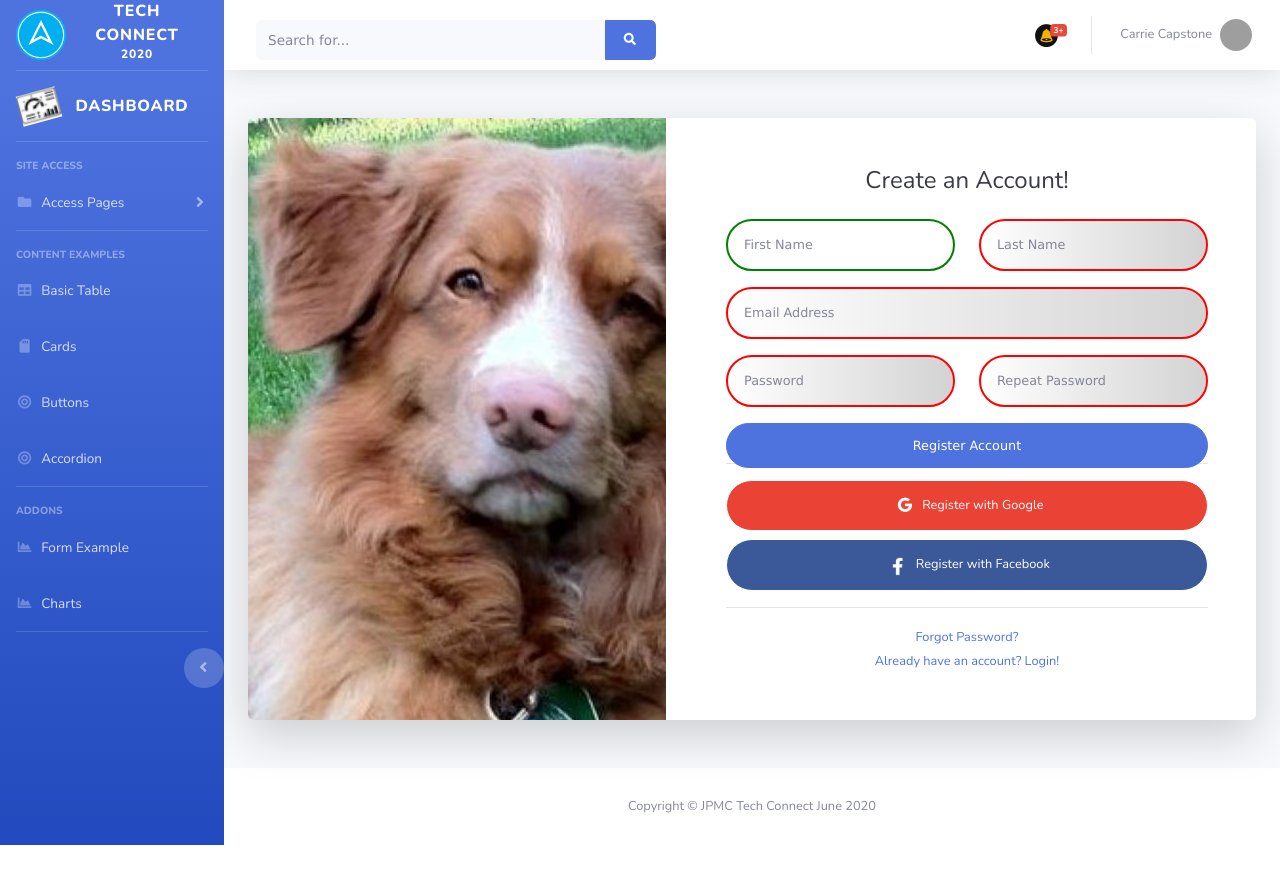
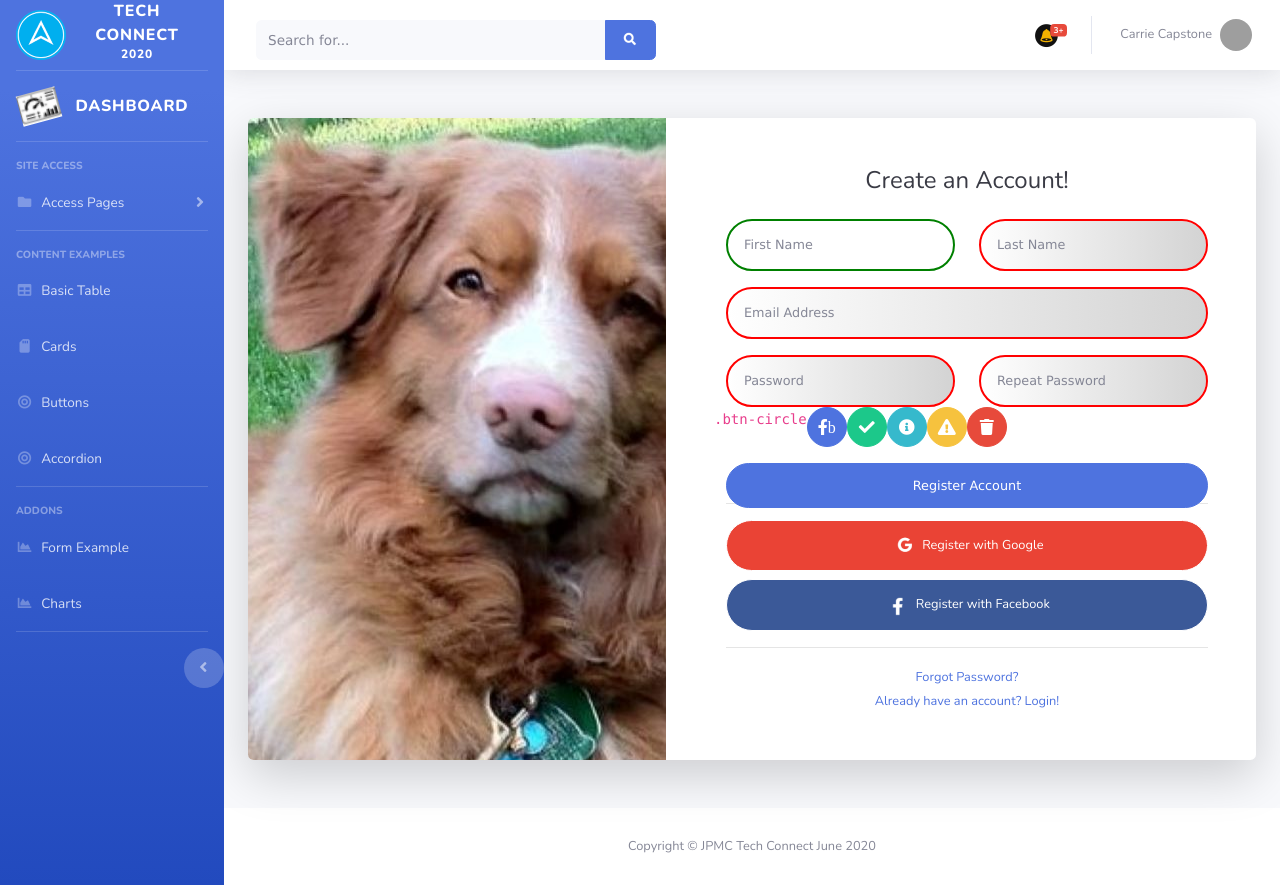
Before and after one commit to tarek-hamid/tech-elevator-capstone, a Java web app: template final-capstone-theme-1/mvc_java/src/main/webapp/WEB-INF/jsp/user/register.jsp in a window 1280 px wide. Before the commit the page ends 845 px from the top, so only its background shows below. Run offline with Spring Boot 4, a stand-in JSP engine, Linux system fonts and the light colour scheme; the template is opened without the code that fills it, so the values that code supplies are empty; the project's own start-up code is not run, and a stand-in starts its controllers and pages; database files in the repository are not loaded; some libraries are stand-ins or nearby versions; grey boxes are pictures that could not be loaded.

Commit message:
register page

```diff
--- a/final-capstone-theme-1/mvc_java/src/main/java/com/techelevator/controller/HomeController.java
+++ b/final-capstone-theme-1/mvc_java/src/main/java/com/techelevator/controller/HomeController.java
@@ -13,7 +13,7 @@ public class HomeController {
 	@RequestMapping(path="/", method=RequestMethod.GET)
 	public String displayHomePage() {
 
-		return "index";
+		return "user/login";
 	}
 
 	@RequestMapping(path="/error", method=RequestMethod.GET)
--- a/final-capstone-theme-1/mvc_java/src/main/java/com/techelevator/dao/JDBCUserDAO.java
+++ b/final-capstone-theme-1/mvc_java/src/main/java/com/techelevator/dao/JDBCUserDAO.java
@@ -105,4 +105,5 @@ public class JDBCUserDAO implements UserDAO {
 		return thisUser;
 	}
 
+
 }
--- a/final-capstone-theme-1/mvc_java/src/main/java/com/techelevator/entity/User.java
+++ b/final-capstone-theme-1/mvc_java/src/main/java/com/techelevator/entity/User.java
@@ -9,8 +9,9 @@ import org.hibernate.validator.constraints.NotBlank;
 
 public class User {
 
-	public static final String CUSTOMER_ROLE = "CUSTOMER";
-	public static final String GUEST_ROLE = "GUEST_ROLE";
+	public static final String BREWER = "BREWER";
+	public static final String BEER_LOVER = "BEER_LOVER";
+    public static final String ADMINISTRATOR = "ADMINISTRATOR";
 
 	private Long id;
 
--- a/final-capstone-theme-1/mvc_java/src/main/webapp/WEB-INF/jsp/user/register.jsp
+++ b/final-capstone-theme-1/mvc_java/src/main/webapp/WEB-INF/jsp/user/register.jsp
@@ -46,6 +46,24 @@
                                 path="confirmPassword" name="confirmPassword" id="confirmPassword" placeholder="Repeat Password"/>
                     <form:errors path="confirmPassword" cssClass="error"/>
                   </div>
+                  <div class="mb-2">
+                    <code>.btn-circle</code>
+                  </div>
+                  <a href="#" class="btn btn-primary btn-circle">
+                    <i class="fab fa-facebook-f">b</i>
+                  </a>
+                  <a href="#" class="btn btn-success btn-circle">
+                    <i class="fas fa-check"></i>
+                  </a>
+                  <a href="#" class="btn btn-info btn-circle">
+                    <i class="fas fa-info-circle"></i>
+                  </a>
+                  <a href="#" class="btn btn-warning btn-circle">
+                    <i class="fas fa-exclamation-triangle"></i>
+                  </a>
+                  <a href="#" class="btn btn-danger btn-circle">
+                    <i class="fas fa-trash"></i>
+                  </a>
                 </div>
                 <button type="submit" class="btn btn-primary btn-user btn-block">
                   Register Account
```
Also changed, not shown: 2 other files.
